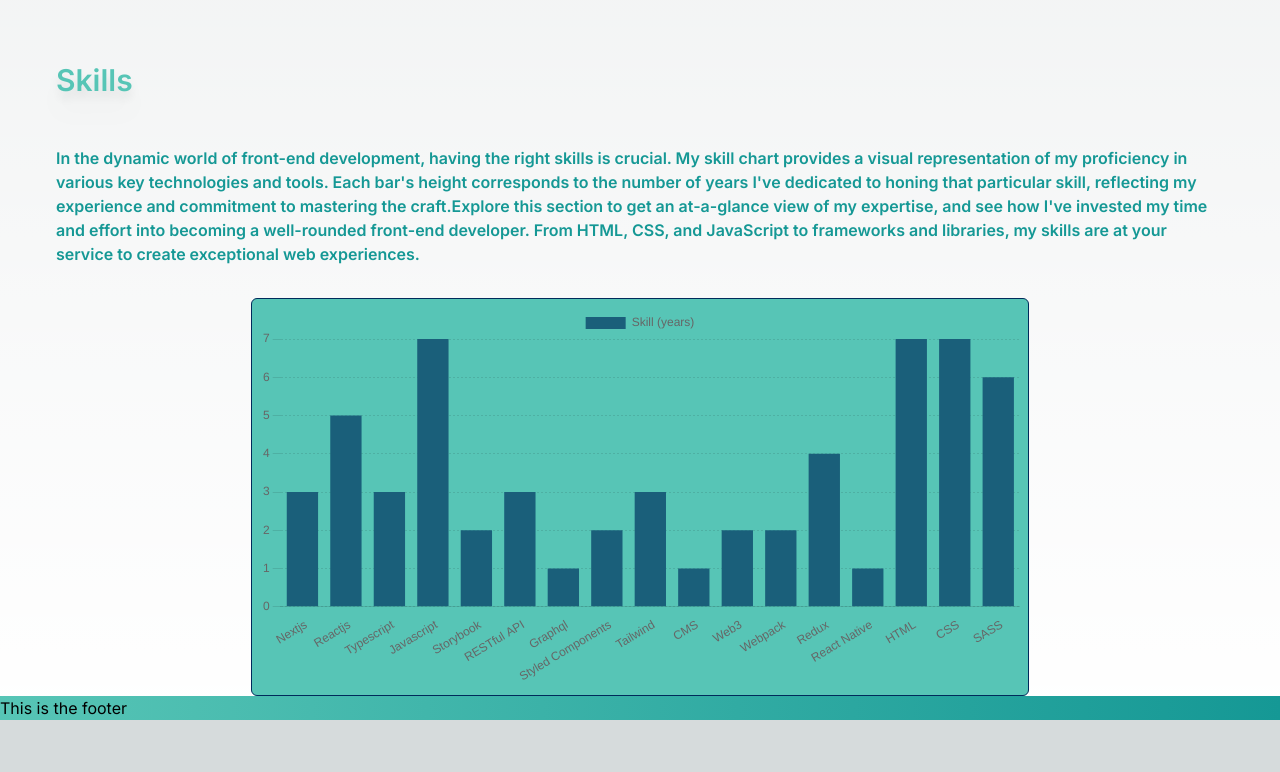
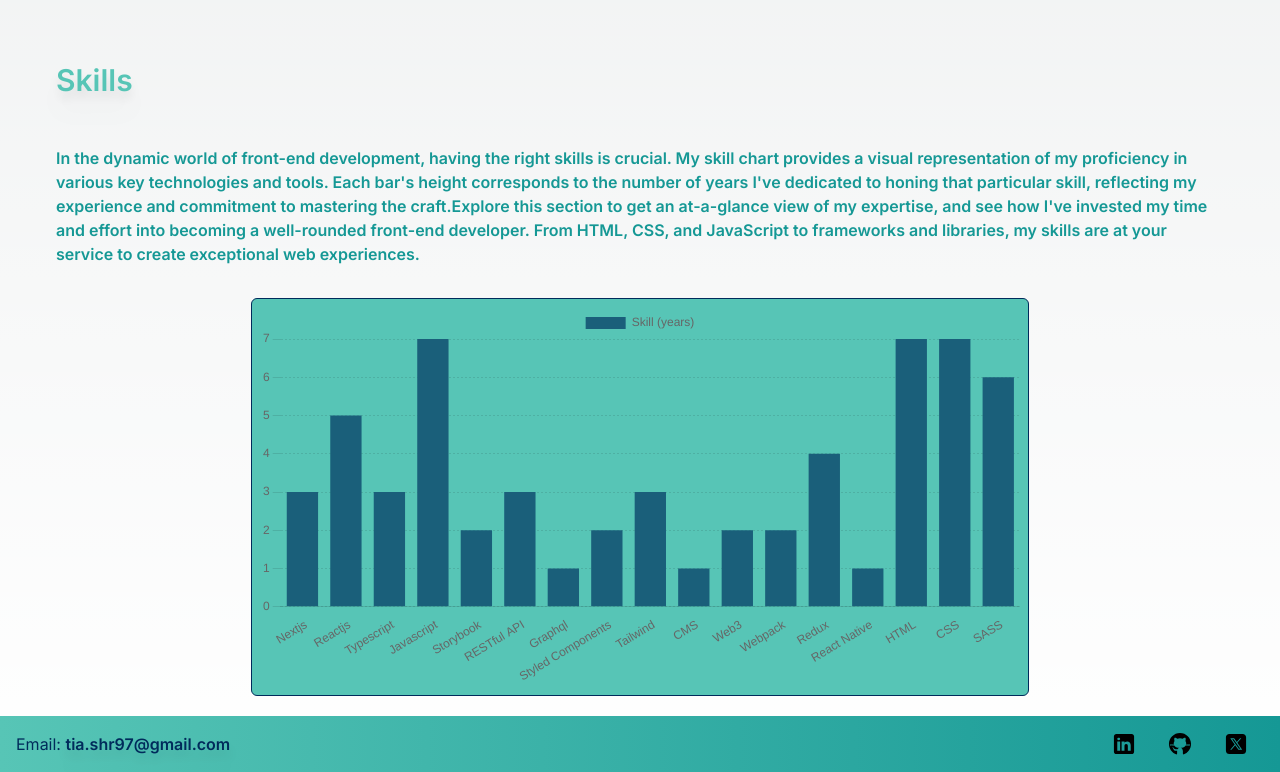
Before and after one commit to tannaz97shr/portfolio, a Next.js app: page / in a window 1280 px wide. Shown: the part 1750-2522 px from the top of the page. Before the commit the page ends 2470 px from the top, so only its background shows below. Built offline with nearby package versions, Linux system fonts and the light colour scheme; what tw-elements would draw is missing.

Commit message:
feat: add footer links

```diff
--- /dev/null
+++ b/src/components/FooterSection/icons.tsx
@@ -0,0 +1,51 @@
+import { SVGProps } from "react";
+
+export type IconProps = SVGProps<SVGSVGElement>;
+
+export const IconLinkedin = (props: IconProps) => {
+  return (
+    <svg
+      xmlns="http://www.w3.org/2000/svg"
+      x="0px"
+      y="0px"
+      width="24"
+      height="24"
+      viewBox="0 0 50 50"
+      {...props}
+    >
+      <path d="M41,4H9C6.24,4,4,6.24,4,9v32c0,2.76,2.24,5,5,5h32c2.76,0,5-2.24,5-5V9C46,6.24,43.76,4,41,4z M17,20v19h-6V20H17z M11,14.47c0-1.4,1.2-2.47,3-2.47s2.93,1.07,3,2.47c0,1.4-1.12,2.53-3,2.53C12.2,17,11,15.87,11,14.47z M39,39h-6c0,0,0-9.26,0-10 c0-2-1-4-3.5-4.04h-0.08C27,24.96,26,27.02,26,29c0,0.91,0,10,0,10h-6V20h6v2.56c0,0,1.93-2.56,5.81-2.56 c3.97,0,7.19,2.73,7.19,8.26V39z"></path>
+    </svg>
+  );
+};
+
+export const IconGithub = (props: IconProps) => {
+  return (
+    <svg
+      xmlns="http://www.w3.org/2000/svg"
+      x="0px"
+      y="0px"
+      width="24"
+      height="24"
+      viewBox="0 0 50 50"
+      {...props}
+    >
+      <path d="M17.791,46.836C18.502,46.53,19,45.823,19,45v-5.4c0-0.197,0.016-0.402,0.041-0.61C19.027,38.994,19.014,38.997,19,39 c0,0-3,0-3.6,0c-1.5,0-2.8-0.6-3.4-1.8c-0.7-1.3-1-3.5-2.8-4.7C8.9,32.3,9.1,32,9.7,32c0.6,0.1,1.9,0.9,2.7,2c0.9,1.1,1.8,2,3.4,2 c2.487,0,3.82-0.125,4.622-0.555C21.356,34.056,22.649,33,24,33v-0.025c-5.668-0.182-9.289-2.066-10.975-4.975 c-3.665,0.042-6.856,0.405-8.677,0.707c-0.058-0.327-0.108-0.656-0.151-0.987c1.797-0.296,4.843-0.647,8.345-0.714 c-0.112-0.276-0.209-0.559-0.291-0.849c-3.511-0.178-6.541-0.039-8.187,0.097c-0.02-0.332-0.047-0.663-0.051-0.999 c1.649-0.135,4.597-0.27,8.018-0.111c-0.079-0.5-0.13-1.011-0.13-1.543c0-1.7,0.6-3.5,1.7-5c-0.5-1.7-1.2-5.3,0.2-6.6 c2.7,0,4.6,1.3,5.5,2.1C21,13.4,22.9,13,25,13s4,0.4,5.6,1.1c0.9-0.8,2.8-2.1,5.5-2.1c1.5,1.4,0.7,5,0.2,6.6c1.1,1.5,1.7,3.2,1.6,5 c0,0.484-0.045,0.951-0.11,1.409c3.499-0.172,6.527-0.034,8.204,0.102c-0.002,0.337-0.033,0.666-0.051,0.999 c-1.671-0.138-4.775-0.28-8.359-0.089c-0.089,0.336-0.197,0.663-0.325,0.98c3.546,0.046,6.665,0.389,8.548,0.689 c-0.043,0.332-0.093,0.661-0.151,0.987c-1.912-0.306-5.171-0.664-8.879-0.682C35.112,30.873,31.557,32.75,26,32.969V33 c2.6,0,5,3.9,5,6.6V45c0,0.823,0.498,1.53,1.209,1.836C41.37,43.804,48,35.164,48,25C48,12.318,37.683,2,25,2S2,12.318,2,25 C2,35.164,8.63,43.804,17.791,46.836z"></path>
+    </svg>
+  );
+};
+
+export const IconTwitter = (props: IconProps) => {
+  return (
+    <svg
+      xmlns="http://www.w3.org/2000/svg"
+      x="0px"
+      y="0px"
+      width="24"
+      height="24"
+      viewBox="0 0 50 50"
+      {...props}
+    >
+      <path d="M 11 4 C 7.134 4 4 7.134 4 11 L 4 39 C 4 42.866 7.134 46 11 46 L 39 46 C 42.866 46 46 42.866 46 39 L 46 11 C 46 7.134 42.866 4 39 4 L 11 4 z M 13.085938 13 L 21.023438 13 L 26.660156 21.009766 L 33.5 13 L 36 13 L 27.789062 22.613281 L 37.914062 37 L 29.978516 37 L 23.4375 27.707031 L 15.5 37 L 13 37 L 22.308594 26.103516 L 13.085938 13 z M 16.914062 15 L 31.021484 35 L 34.085938 35 L 19.978516 15 L 16.914062 15 z"></path>
+    </svg>
+  );
+};
--- a/src/components/FooterSection/index.tsx
+++ b/src/components/FooterSection/index.tsx
@@ -1,10 +1,45 @@
+import Link from "next/link";
+import { IconGithub, IconLinkedin, IconTwitter } from "./icons";
+
 function Footer() {
   return (
     <div
-      className="flex w-full
+      className="flex flex-col md:flex-row justify-between items-center
+      w-full mt-5 p-4
     bg-primary-teal lg:bg-gradient-to-r from-primary-teal to-secondary-teal"
     >
-      This is the footer
+      <div className="text-primary-navy mb-4 md:mb-0">
+        Email:{" "}
+        <Link
+          className="drop-shadow-xl font-semibold"
+          href="mailto:tia.shr97@gmail.com?subject=SweetWords"
+        >
+          tia.shr97@gmail.com
+        </Link>
+      </div>
+      <div className="flex">
+        <Link
+          className="mx-4"
+          target="_blank"
+          href={"https://www.linkedin.com/in/tannaz-shirzadi/"}
+        >
+          <IconLinkedin />
+        </Link>
+        <Link
+          className="mx-4"
+          target="_blank"
+          href={"https://github.com/tannaz97shr"}
+        >
+          <IconGithub />
+        </Link>
+        <Link
+          className="mx-4"
+          target="_blank"
+          href={"https://twitter.com/Tia_shr"}
+        >
+          <IconTwitter />
+        </Link>
+      </div>
     </div>
   );
 }
```
